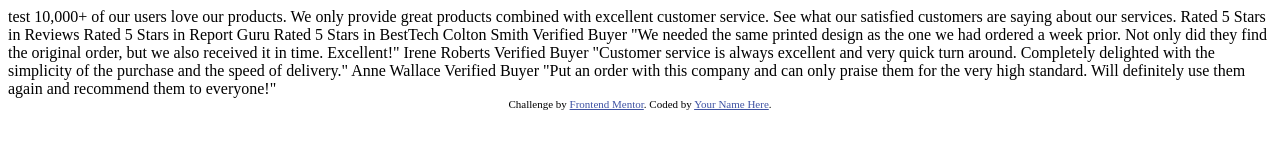
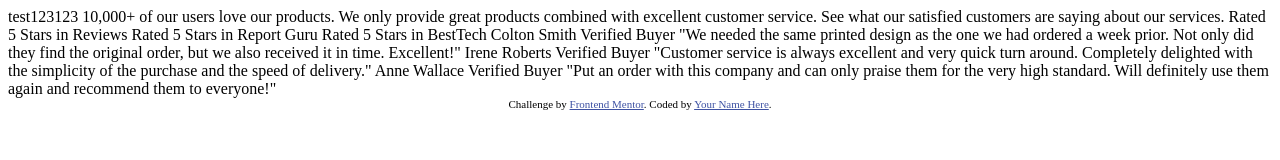
Before and after one commit to ivanstar/social_proof_prac, a plain HTML site: page index.html in a window 1280 px wide. Drawn offline with Linux system fonts and the light colour scheme.

Commit message:
test push

```diff
--- a/index.html
+++ b/index.html
@@ -26,17 +26,18 @@
     </style>
   </head>
   <body>
-    test 10,000+ of our users love our products. We only provide great products
-    combined with excellent customer service. See what our satisfied customers
-    are saying about our services. Rated 5 Stars in Reviews Rated 5 Stars in
-    Report Guru Rated 5 Stars in BestTech Colton Smith Verified Buyer "We needed
-    the same printed design as the one we had ordered a week prior. Not only did
-    they find the original order, but we also received it in time. Excellent!"
-    Irene Roberts Verified Buyer "Customer service is always excellent and very
-    quick turn around. Completely delighted with the simplicity of the purchase
-    and the speed of delivery." Anne Wallace Verified Buyer "Put an order with
-    this company and can only praise them for the very high standard. Will
-    definitely use them again and recommend them to everyone!"
+    test123123 10,000+ of our users love our products. We only provide great
+    products combined with excellent customer service. See what our satisfied
+    customers are saying about our services. Rated 5 Stars in Reviews Rated 5
+    Stars in Report Guru Rated 5 Stars in BestTech Colton Smith Verified Buyer
+    "We needed the same printed design as the one we had ordered a week prior.
+    Not only did they find the original order, but we also received it in time.
+    Excellent!" Irene Roberts Verified Buyer "Customer service is always
+    excellent and very quick turn around. Completely delighted with the
+    simplicity of the purchase and the speed of delivery." Anne Wallace Verified
+    Buyer "Put an order with this company and can only praise them for the very
+    high standard. Will definitely use them again and recommend them to
+    everyone!"
 
     <div class="attribution">
       Challenge by
```
